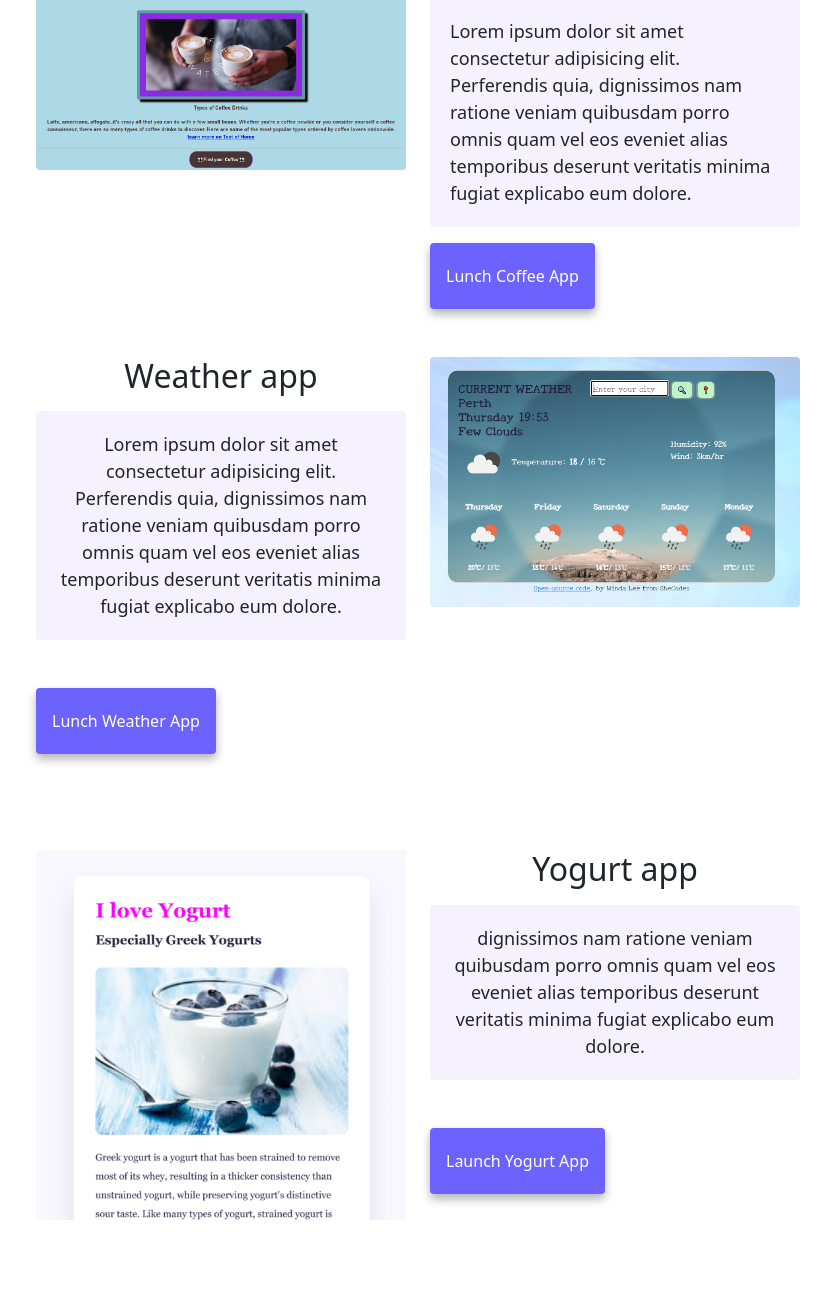
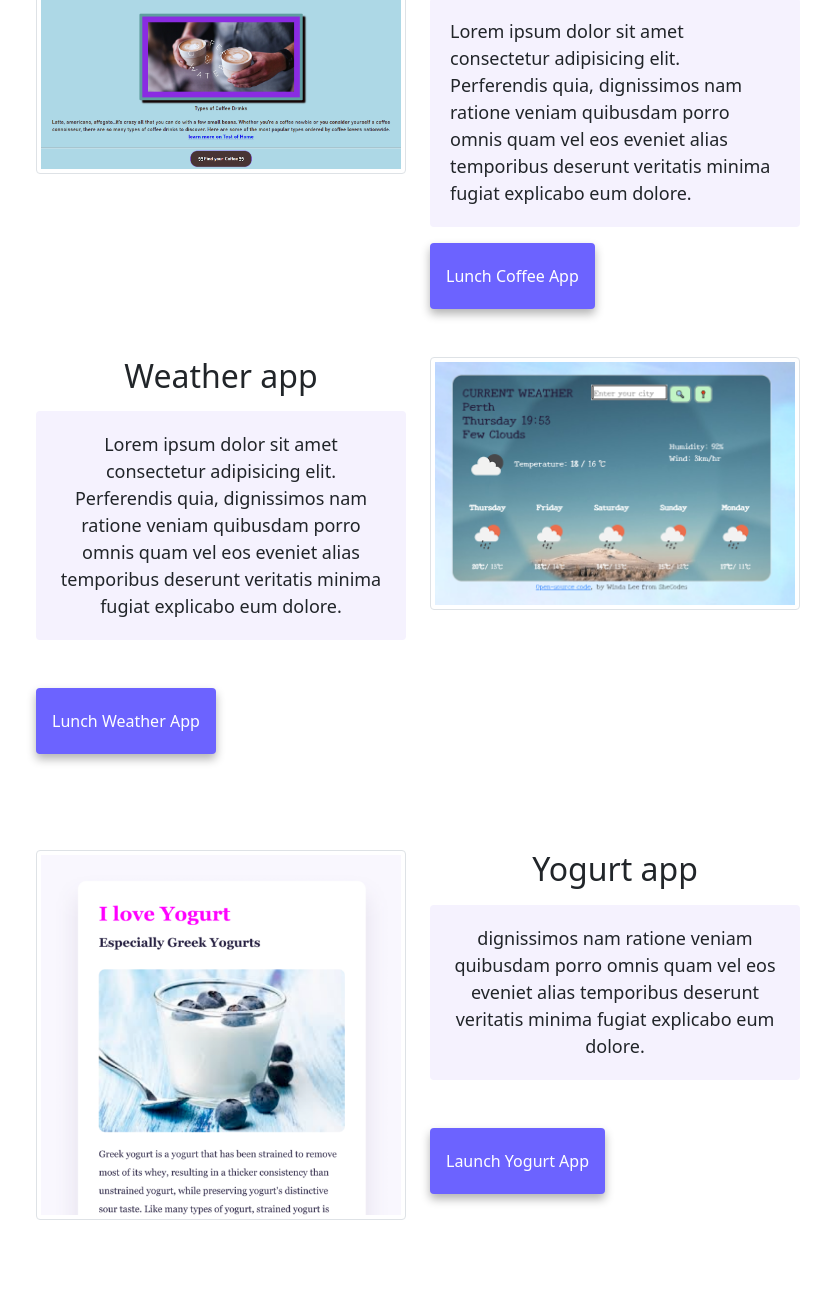
Before and after one commit to Ikka1/about-me, a plain HTML site: page index.html in a window 1280 px wide. Shown: the part 432-1722 px from the top of the page, without its empty margins (216-1047 px from the left). Drawn offline with nearby package versions, Linux system fonts and the light colour scheme.

Commit message:
add img-thumbnail

```diff
--- a/index.html
+++ b/index.html
@@ -64,7 +64,7 @@
     <div class="container">
       <div class="row ">
         <div class="col-md-6 ">
-          <img src="images/coffee.PNG" class="img-fluid rounded" alt="Coffee" />
+          <img src="images/coffee.PNG" class="img-fluid rounded img-thumbnail"" alt="Coffee" />
         </div>
 
         <div class="col-md-6 ">
@@ -95,13 +95,13 @@
           </div>
        </div>
        <div class="col-md-6 ">
-         <img src="images/weather.png" class="img-fluid rounded" alt="WeatherApp"/>
+         <img src="images/weather.png" class="img-fluid rounded img-thumbnail"" alt="WeatherApp"/>
       </div>
     </div>
 
     <div class="row mt-5 ">
       <div class="col-md-6 ">
-      <img src="images/yogurt.png" class="img-fluid rounded" alt="Yogurt"/>
+      <img src="images/yogurt.png" class="img-fluid rounded img-thumbnail"" alt="Yogurt"/>
       </div>
       <div class="col-md-6 ">
       <h2 class="mb-3"> Yogurt app</h2>
```
